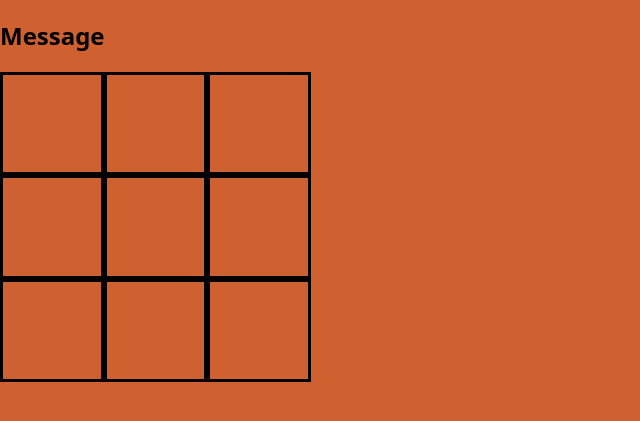
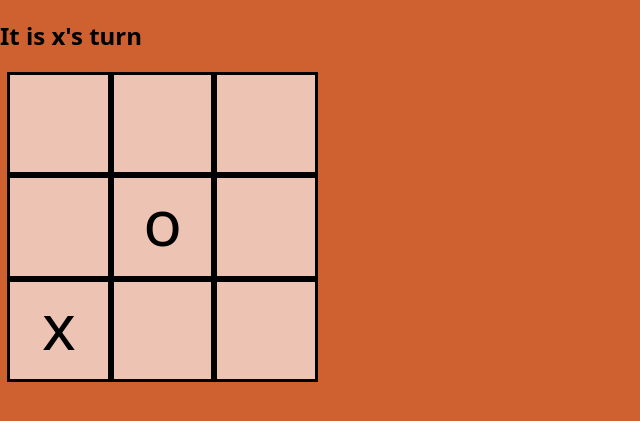
Before and after one commit to incogn-ito/tic-tac-toe-lab, a plain HTML site: page index.html in a window 1280 px wide. Shown: the part 67-488 px from the top of the page, without its empty margins (0-640 px from the left). Drawn offline with Linux system fonts and the light colour scheme.

Commit message:
fixed line 20 in code, redundant variable

```diff
--- a/css/style.css
+++ b/css/style.css
@@ -9,6 +9,9 @@ body {
     display: flex;
     flex-wrap: wrap;
     width: 325px;
+    display: flex;
+    align-items: center;
+    justify-content: center;
   }
 
   .sqr {
@@ -17,4 +20,5 @@ body {
     border: 3px solid black;
     font-size: 64px;
     text-align: center;
+    background-color: rgb(237, 195, 179);
   }
--- a/js/app.js
+++ b/js/app.js
@@ -14,8 +14,10 @@ const squareEls = document.querySelectorAll('.sqr')
 const messageEl = document.getElementById('message')
 
 /*-------------------------------- Functions --------------------------------*/
+init()
+
 function init() {
-    let board = ['', 'x', '', '', 'o', '', '', '', '']  // array so use for...each
+    board = ['', '', '', '', 'o', '', 'x', '', '']  // array so use for...each
     turn = 'x'
     winner = false
     tie = false
@@ -24,6 +26,7 @@ function init() {
 
 function render() {
     updateBoard()
+    updateMessage()
 }
 
 function updateBoard() {
@@ -44,10 +47,11 @@ function updateMessage() {
     } else if (winner === false && tie === true) {
         messageEl.textContent = "It's a tie!"
         } else {
-            messageEl.textContent = "You're a winner!"
+            messageEl.textContent = `${turn} is the winner!`
         }
     }
-/*----------------------------- Event Listeners -----------------------------*/
+
+ /*----------------------------- Event Listeners -----------------------------*/
 
 //1) Define the required variables used to track the state of the game.
 
```
